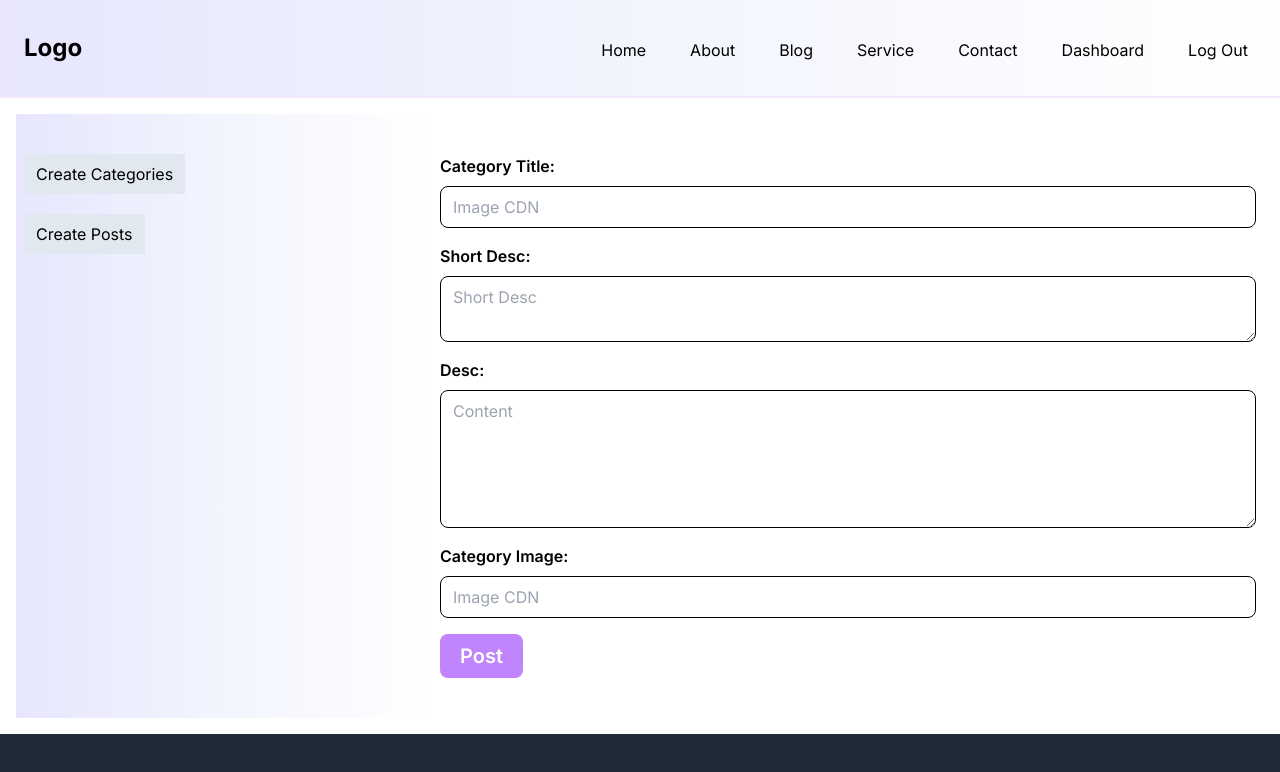
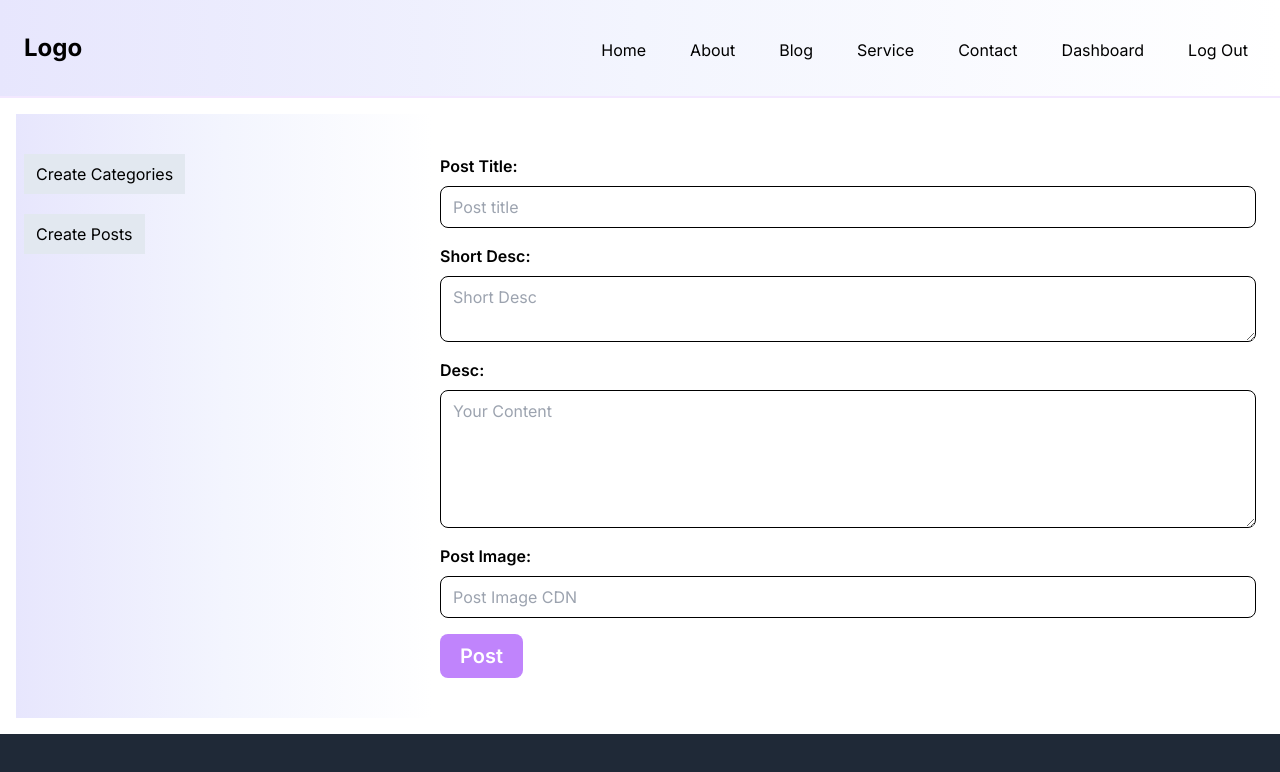
Before and after one commit to mehedi-hasan95/assingment-20, a Next.js app: page /dashboard/posts in a window 1280 px wide. Shown: the top 772 px of the page. Built offline with nearby package versions, Linux system fonts and the light colour scheme.

Commit message:
Modify dashboard

```diff
--- a/src/app/api/user/register/[id]/route.js
+++ /dev/null
@@ -1,25 +0,0 @@
-import { NextResponse } from "next/server";
-
-import { PrismaClient } from "@prisma/client";
-
-const prisma = new PrismaClient();
-
-export async function PUT(req, { params }) {
-    const { id } = params;
-    console.log(params);
-    try {
-        const body = await req.json();
-        console.log(body.firstName);
-        const register = await prisma.users.update({
-            where: {
-                id,
-            },
-            data: {
-                firstName: firstName,
-            },
-        });
-        return NextResponse.json({ msg: "success", register });
-    } catch (error) {
-        return NextResponse.json({ msg: "faill", error });
-    }
-}
--- a/src/app/dashboard/categories/page.jsx
+++ b/src/app/dashboard/categories/page.jsx
@@ -11,12 +11,12 @@ const page = () => {
                         name="catImg"
                         id="catImg"
                         className="border border-black px-3 py-2 rounded-lg"
-                        placeholder="Image CDN"
+                        placeholder="Post Title"
                     />
                 </div>
                 <div className="flex flex-col gap-y-2">
                     <label htmlFor="title" className="font-semibold">
-                        Category Image:
+                        Category Name:
                     </label>
                     <input
                         type="text"
--- a/src/app/dashboard/posts/page.jsx
+++ b/src/app/dashboard/posts/page.jsx
@@ -4,14 +4,14 @@ const page = () => {
             <form className="flex flex-col gap-y-4">
                 <div className="flex flex-col gap-y-2">
                     <label htmlFor="title" className="font-semibold">
-                        Category Title:
+                        Post Title:
                     </label>
                     <input
                         type="text"
                         name="title"
                         id="title"
                         className="border border-black px-3 py-2 rounded-lg"
-                        placeholder="Image CDN"
+                        placeholder="Post title"
                     />
                 </div>
                 <div className="flex flex-col gap-y-2">
@@ -37,19 +37,19 @@ const page = () => {
                         cols="30"
                         rows="5"
                         className="border border-black px-3 py-2 rounded-lg w-full"
-                        placeholder="Content"
+                        placeholder="Your Content"
                     ></textarea>
                 </div>
                 <div className="flex flex-col gap-y-2">
                     <label htmlFor="postImg" className="font-semibold">
-                        Category Image:
+                        Post Image:
                     </label>
                     <input
                         type="text"
                         name="postImg"
                         id="postImg"
                         className="border border-black px-3 py-2 rounded-lg"
-                        placeholder="Image CDN"
+                        placeholder="Post Image CDN"
                     />
                 </div>
                 <input
--- a/src/app/layout.js
+++ b/src/app/layout.js
@@ -1,6 +1,5 @@
 import { Inter } from "next/font/google";
 import "./globals.css";
-import MenuLayout from "@/components/menu/MenuLayout";
 import FooterLayout from "@/components/footer/FooterLayout";
 
 const inter = Inter({ subsets: ["latin"] });
--- a/src/components/Testimonial.jsx
+++ b/src/components/Testimonial.jsx
@@ -3,6 +3,9 @@ import Image from "next/image";
 const Testimonial = () => {
     return (
         <section className="my-8 bg">
+            <h2 className="text-3xl md:text-4xl lg:text-5xl max-w-max font-semibold pb-6 mx-auto titleBg pt-10">
+                What Our Claient Says:
+            </h2>
             <div className="container flex flex-col items-center p-4 mx-auto space-y-6 md:p-8">
                 <svg
                     xmlns="http://www.w3.org/2000/svg"
--- a/src/components/menu/MainMenu.jsx
+++ b/src/components/menu/MainMenu.jsx
@@ -8,7 +8,6 @@ const MainMenu = (props) => {
     const [open, setOpen] = useState(false);
     const pathName = usePathname();
     const router = useRouter();
-    console.log(props.firstName);
     // LogOut functionality
     const logOut = async () => {
         try {
--- a/src/components/user/Login.jsx
+++ b/src/components/user/Login.jsx
@@ -25,7 +25,6 @@ const Login = () => {
             });
 
             const result = await response.json();
-            console.log(result);
             if (result.status === "success") {
                 router.replace("/dashboard");
                 router.refresh();
```
